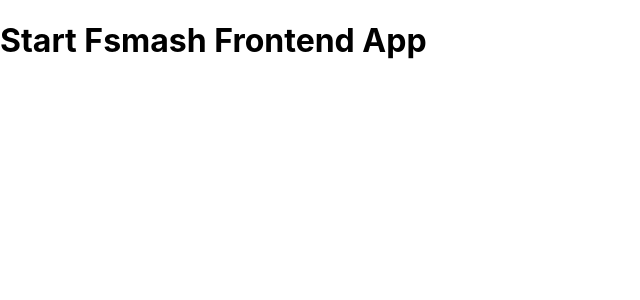
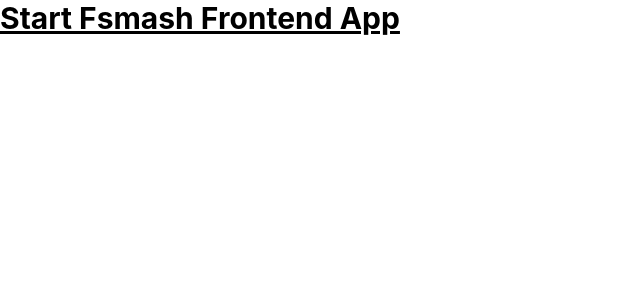
Before and after one commit to PhamMinhKhangHE186930/Fsmash-FrontEnd, a React (Create React App) app: page / in a window 1280 px wide. Shown: the top 300 px of the page, without its empty margins (0-640 px from the left). Built offline with nearby package versions, Linux system fonts and the light colour scheme.

Commit message:
init tailwin

```diff
--- a/package.json
+++ b/package.json
@@ -37,5 +37,8 @@
       "last 1 firefox version",
       "last 1 safari version"
     ]
+  },
+  "devDependencies": {
+    "tailwindcss": "^3.4.17"
   }
 }
--- a/src/App.js
+++ b/src/App.js
@@ -1,6 +1,8 @@
 function App() {
   return (
-    <h1>Start Fsmash Frontend App</h1>
+    <h1 className="text-3xl font-bold underline">
+      Start Fsmash Frontend App
+    </h1>
   );
 }
 
--- a/src/index.css
+++ b/src/index.css
@@ -1,3 +1,7 @@
+@tailwind base;
+@tailwind components;
+@tailwind utilities;
+
 body {
   margin: 0;
   font-family: -apple-system, BlinkMacSystemFont, 'Segoe UI', 'Roboto', 'Oxygen',
--- /dev/null
+++ b/tailwind.config.js
@@ -0,0 +1,10 @@
+/** @type {import('tailwindcss').Config} */
+module.exports = {
+  content: [
+    "./src/**/*.{js,jsx,ts,tsx}",
+  ],
+  theme: {
+    extend: {},
+  },
+  plugins: [],
+}
```
Also changed, not shown: 1 other file (tests, documents, lock files or other folders).
